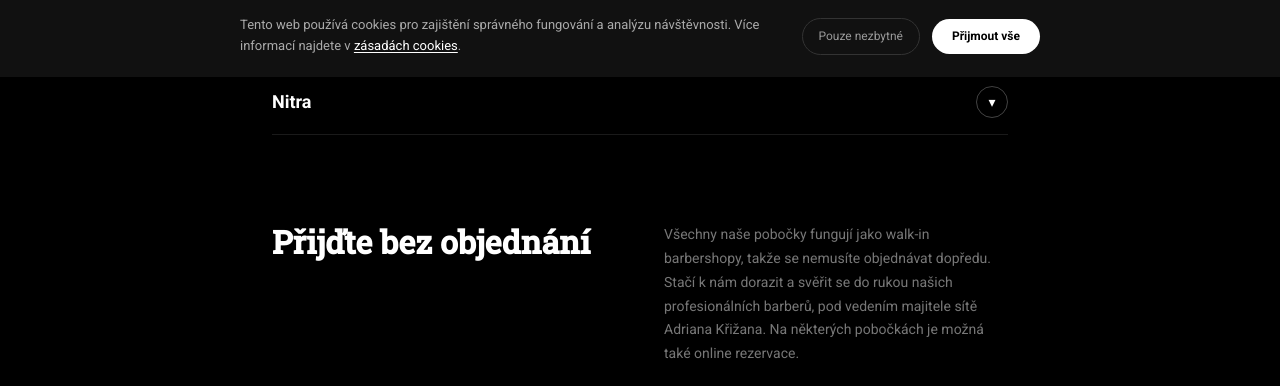
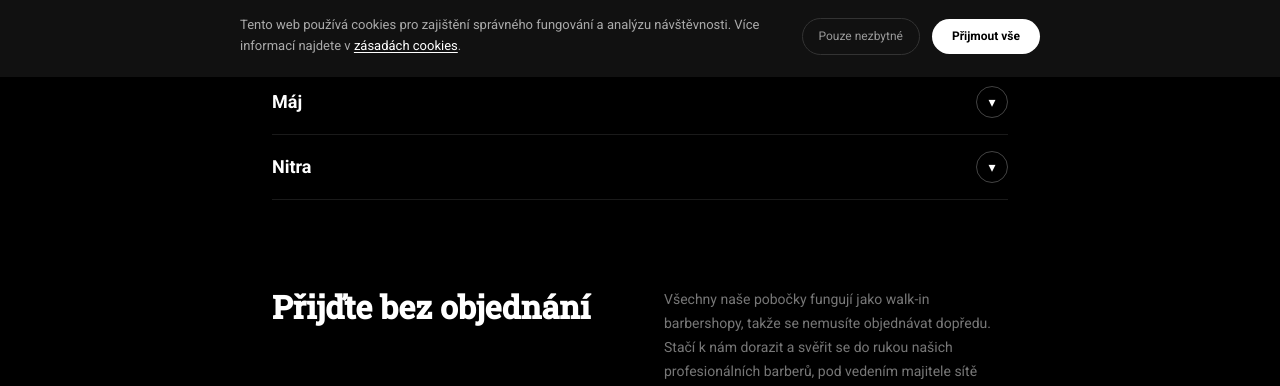
Before and after one commit to weblyxinfo-cmyk/akbarber-web, a Next.js app: page / in a window 1280 px wide. Shown: the part 723-1109 px from the top of the page. Built offline with nearby package versions, Linux system fonts and the light colour scheme.

Commit message:
Fix Máj display name and city field
- Set city back to "Máj" (not "Praha") so accordion and other displays work correctly
- Add special displayName for Máj: "AK BARBERS Máj - House of Fun"

Co-Authored-By: Claude Opus 4.6 <noreply@anthropic.com>

```diff
--- a/src/app/pobocky/[id]/page.tsx
+++ b/src/app/pobocky/[id]/page.tsx
@@ -72,7 +72,9 @@ export default async function LocationPage({ params }: Props) {
   if (!location) notFound();
 
   const isSlovak = location.id === "nitra";
-  const displayName = `AK BARBERS – ${location.city}${location.id === "beroun-2" ? " 2" : ""}`;
+  const displayName = location.id === "maj"
+    ? "AK BARBERS Máj - House of Fun"
+    : `AK BARBERS – ${location.city}${location.id === "beroun-2" ? " 2" : ""}`;
 
   // Helper: map Czech/Slovak day abbreviations to schema.org days
   const dayMap: Record<string, string[]> = {
--- a/src/lib/data.ts
+++ b/src/lib/data.ts
@@ -245,7 +245,7 @@ export const locations: Location[] = [
   {
     id: "maj",
     name: "AK BARBERS Máj - House of Fun",
-    city: "Praha",
+    city: "Máj",
     address: "Národní 63/26, 110 00 Nové Město",
     phone: "+420 775 502 831",
     openingHours: [
```
